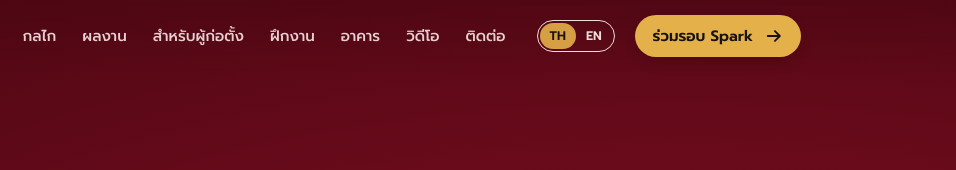
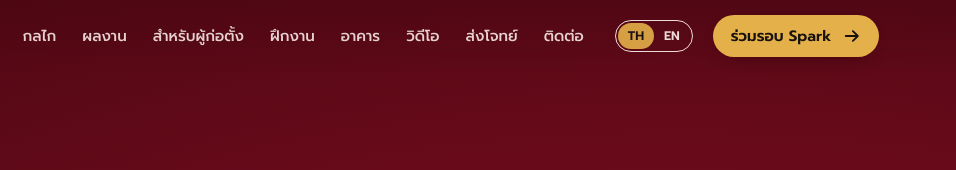
Before and after one commit to cnacha-mfu/aric, a plain HTML site: page index.html in a window 1280 px wide. Shown: the top 170 px of the page, 324-1280 px from the left. Drawn offline with Linux system fonts and the light colour scheme; animation ran at ten frames a second; a web font is replaced by a local one.

Commit message:
Home page: add a "ส่งโจทย์ / Share a problem" link to the stakeholder form (header and phone menu)
Co-Authored-By: Claude Opus 5.5 <noreply@anthropic.com>

```diff
--- a/index.html
+++ b/index.html
@@ -397,6 +397,7 @@ footer p{line-height:1.6}
       <li><a href="#interns" data-en="Internship">ฝึกงาน</a></li>
       <li><a href="#building" data-en="Building">อาคาร</a></li>
       <li><a href="#film" data-en="Film">วิดีโอ</a></li>
+      <li><a href="challenge/" data-en="Share a problem">ส่งโจทย์</a></li>
       <li><a href="#contact" data-en="Contact">ติดต่อ</a></li>
     </ul></nav>
     <div class="lang" role="group" aria-label="ภาษา / Language">
@@ -409,7 +410,7 @@ footer p{line-height:1.6}
 </header>
 <div class="drawer" id="drawer" role="dialog" aria-modal="true" aria-label="เมนู">
   <button class="close" type="button" aria-label="ปิดเมนู"><svg viewBox="0 0 26 26" width="26" height="26" aria-hidden="true"><path d="M6 6l14 14M20 6 6 20" stroke="currentColor" stroke-width="2" stroke-linecap="round"/></svg></button>
-  <a href="#brain" data-en="Idea">แนวคิด</a><a href="#engine" data-en="Engine">กลไก</a><a href="#showcase" data-en="Showcase">ผลงาน</a><a href="#founders" data-en="Founders">สำหรับผู้ก่อตั้ง</a><a href="#interns" data-en="Internship">ฝึกงาน</a><a href="#building" data-en="Building">อาคาร</a><a href="#film" data-en="Film">วิดีโอ</a><a href="#contact" data-en="Contact">ติดต่อ</a>
+  <a href="#brain" data-en="Idea">แนวคิด</a><a href="#engine" data-en="Engine">กลไก</a><a href="#showcase" data-en="Showcase">ผลงาน</a><a href="#founders" data-en="Founders">สำหรับผู้ก่อตั้ง</a><a href="#interns" data-en="Internship">ฝึกงาน</a><a href="#building" data-en="Building">อาคาร</a><a href="#film" data-en="Film">วิดีโอ</a><a href="challenge/" data-en="Share a problem">ส่งโจทย์</a><a href="#contact" data-en="Contact">ติดต่อ</a>
   <a class="btn btn-gold" href="#join"><span data-en="Join the next Spark round">ร่วมรอบ Spark ถัดไป</span><svg aria-hidden="true"><use href="#i-arrow"/></svg></a>
 </div>
 
```
